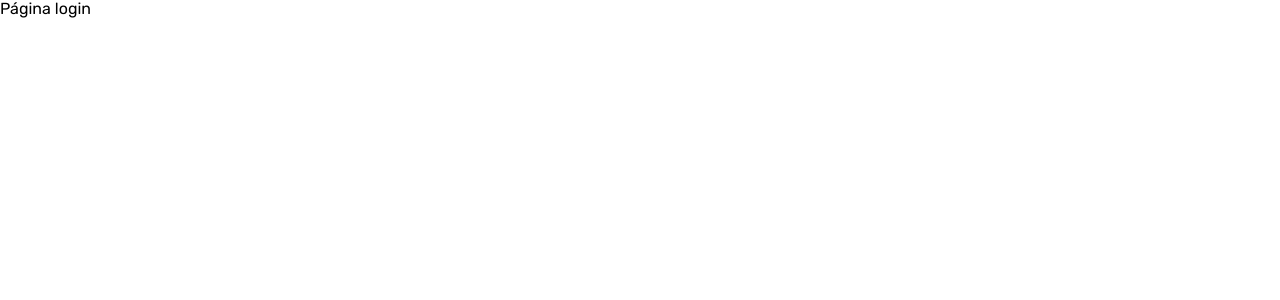
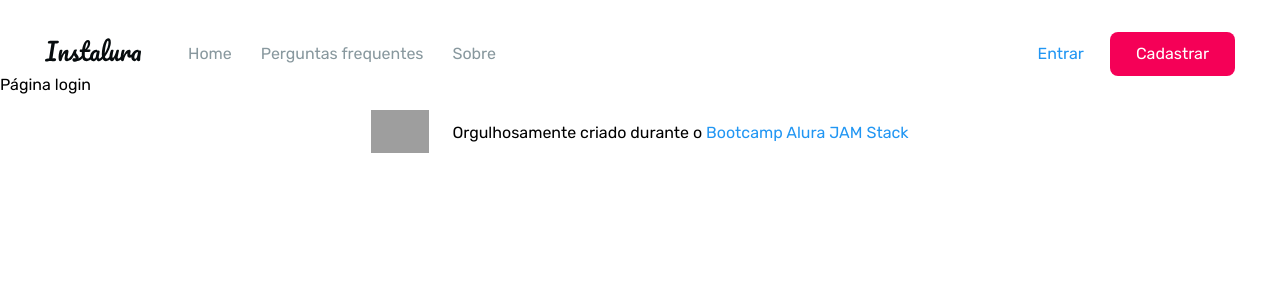
Before and after one commit to aaamenezes/Instalura-Base, a Next.js app: page /app/login in a window 1280 px wide. Shown: the top 300 px of the page. Built offline with nearby package versions, Linux system fonts and the light colour scheme; grey boxes are pictures that could not be loaded.

Commit message:
Criando o componente pageWrapper

```diff
--- a/pages/_app.js
+++ b/pages/_app.js
@@ -1,13 +1,8 @@
 import React from 'react'
 import Head from 'next/head'
-import { ThemeProvider } from 'styled-components'
-import PropTypes from 'prop-types'
+// import PropTypes from 'prop-types'
 
-import GlobalStyle from '../src/theme/GlobalStyle'
-import theme from '../src/theme'
-
-import SEO from '../src/components/SEO'
-
+// eslint-disable-next-line react/prop-types
 export default function App({ Component, pageProps }) {
   return (
     <>
@@ -16,16 +11,12 @@ export default function App({ Component, pageProps }) {
         {/* eslint-disable-next-line max-len */}
         <link href='https://fonts.googleapis.com/css2?family=Rubik:ital,wght@0,300;0,400;0,500;0,600;0,700;0,800;0,900;1,300;1,400;1,500;1,600;1,700;1,800;1,900&display=swap' rel='stylesheet' />
       </Head>
-      <SEO headTitle='Home' />
-      <ThemeProvider theme={theme}>
-        <GlobalStyle />
-        <Component {...pageProps} />
-      </ThemeProvider>
+      <Component {...pageProps} />
     </>
   )
 }
 
-App.propTypes = {
-  Component: PropTypes.func.isRequired,
-  pageProps: PropTypes.objectOf(PropTypes.func).isRequired
-}
+// App.propTypes = {
+//   Component: PropTypes.func.isRequired,
+//   pageProps: PropTypes.objectOf(PropTypes.func).isRequired
+// }
--- a/pages/app/login.js
+++ b/pages/app/login.js
@@ -1,9 +1,18 @@
 import React from 'react'
+import websitePageHOC from '../../src/components/wrappers/WebsitePage/hoc'
 
-export default function FAQPage() {
+function LoginScreen() {
   return (
     <div>
       Página login
     </div>
   )
 }
+
+export default websitePageHOC(LoginScreen, {
+  pageWrapperProps: {
+    seoProps: {
+      headTitle: 'Login - Instalura'
+    }
+  }
+})
--- /dev/null
+++ b/src/components/wrappers/WebsitePage/hoc/index.js
@@ -0,0 +1,13 @@
+import React from 'react'
+import WebsitePageWrapper from '..'
+import WebsiteGlobalProvider from '../provider'
+
+export default function websitePageHOC(PageComponent, { pageWrapperProps }) {
+  return props => (
+    <WebsiteGlobalProvider>
+      <WebsitePageWrapper {...pageWrapperProps}>
+        <PageComponent {...props} />
+      </WebsitePageWrapper>
+    </WebsiteGlobalProvider>
+  )
+}
--- /dev/null
+++ b/src/components/wrappers/WebsitePage/index.js
@@ -0,0 +1,71 @@
+import React, { useState } from 'react'
+import PropTypes from 'prop-types'
+
+import Footer from '../../commons/Footer'
+import Menu from '../../commons/Menu'
+import Modal from '../../commons/Modal'
+import { Box } from '../../foundation/layout/Box'
+import FormCadastro from '../../patterns/FormCadastro'
+import SEO from '../../SEO'
+
+export const WebsitePageContext = React.createContext({
+  toggleModalCadatro: () => {}
+})
+
+export default function WebsitePageWrapper({
+  children,
+  seoProps,
+  pageBoxProps,
+  menuProps
+}) {
+  const [ isModalOpen, setModalState ] = useState(false)
+
+  return (
+    <WebsitePageContext.Provider value={{
+      toggleModalCadatro: () => {
+        setModalState(!isModalOpen)
+      }
+    }}
+    >
+      <SEO {...seoProps} />
+      <Box
+        flex='1'
+        display='flex'
+        flexDirection='column'
+        {...pageBoxProps}
+      >
+        <Modal isOpen={isModalOpen} onClose={() => setModalState(false)}>
+          { propsDoModal => <FormCadastro propsDoModal={propsDoModal} /> }
+        </Modal>
+        {menuProps.display && (
+          <Menu onCadastrarClick={() => setModalState(true)} />
+        )}
+        {children}
+        <Footer />
+      </Box>
+    </WebsitePageContext.Provider>
+  )
+}
+
+WebsitePageWrapper.propTypes = {
+  children: PropTypes.node.isRequired,
+  seoProps: PropTypes.shape({
+    headTitle: PropTypes.string
+  }),
+  menuProps: PropTypes.shape({
+    display: PropTypes.bool
+  }),
+  pageBoxProps: PropTypes.shape({
+    backgroundImage: PropTypes.string,
+    backgroundRepeat: PropTypes.string,
+    backgroundPosition: PropTypes.string
+  })
+}
+
+WebsitePageWrapper.defaultProps = {
+  seoProps: {},
+  pageBoxProps: {},
+  menuProps: {
+    display: true
+  }
+}
--- /dev/null
+++ b/src/components/wrappers/WebsitePage/provider/index.js
@@ -0,0 +1,19 @@
+import React from 'react'
+import { ThemeProvider } from 'styled-components'
+import PropTypes from 'prop-types'
+
+import theme from '../../../../theme'
+import GlobalStyle from '../../../../theme/GlobalStyle'
+
+export default function WebsiteGlobalProvider({ children }) {
+  return (
+    <ThemeProvider theme={theme}>
+      <GlobalStyle />
+      {children}
+    </ThemeProvider>
+  )
+}
+
+WebsiteGlobalProvider.propTypes = {
+  children: PropTypes.node.isRequired
+}
```
Also changed, not shown: pages/faq/index.js (+11 -2 lines), pages/index.js (+20 -21 lines), src/components/screens/FAQScreen/index.js (+0 -23 lines).
